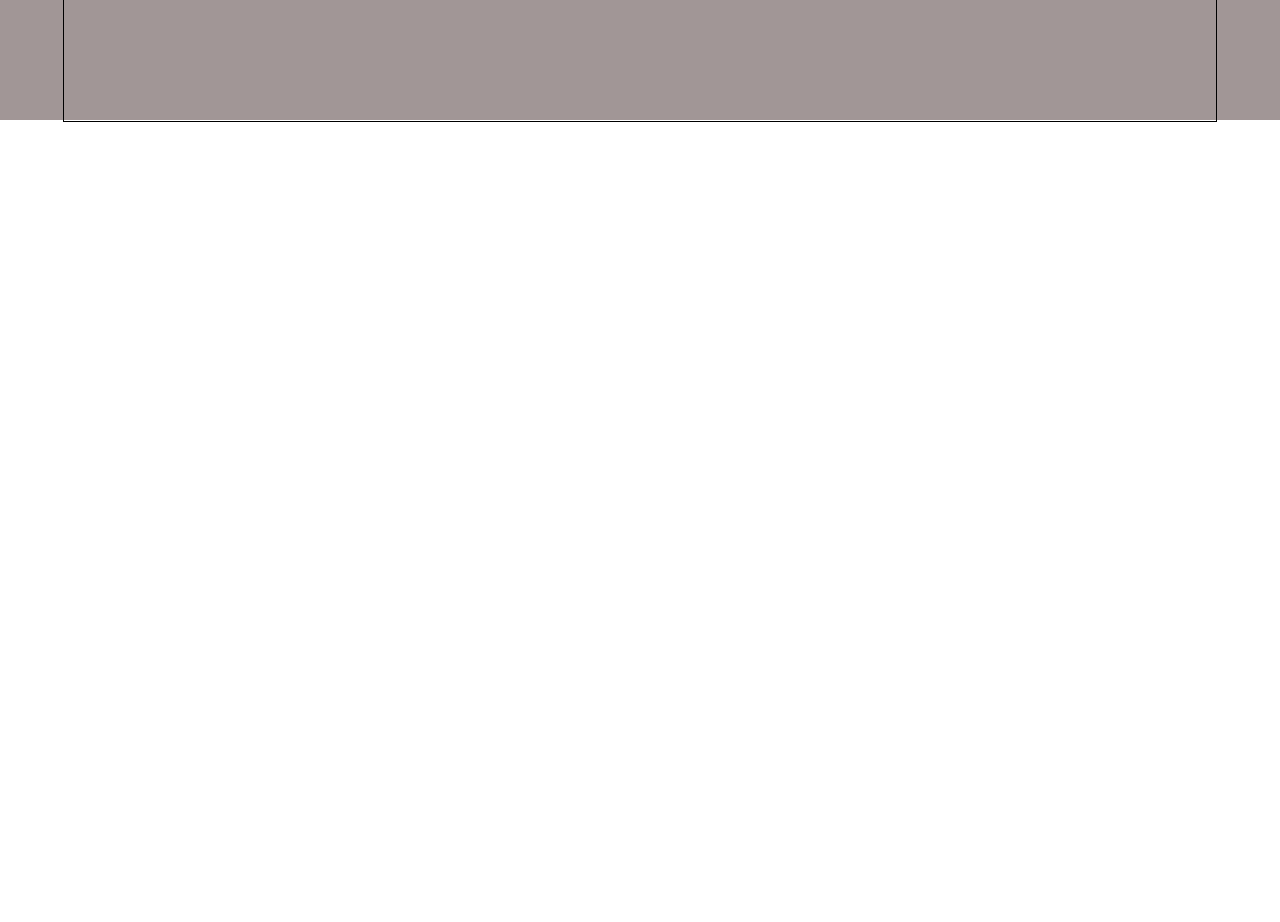
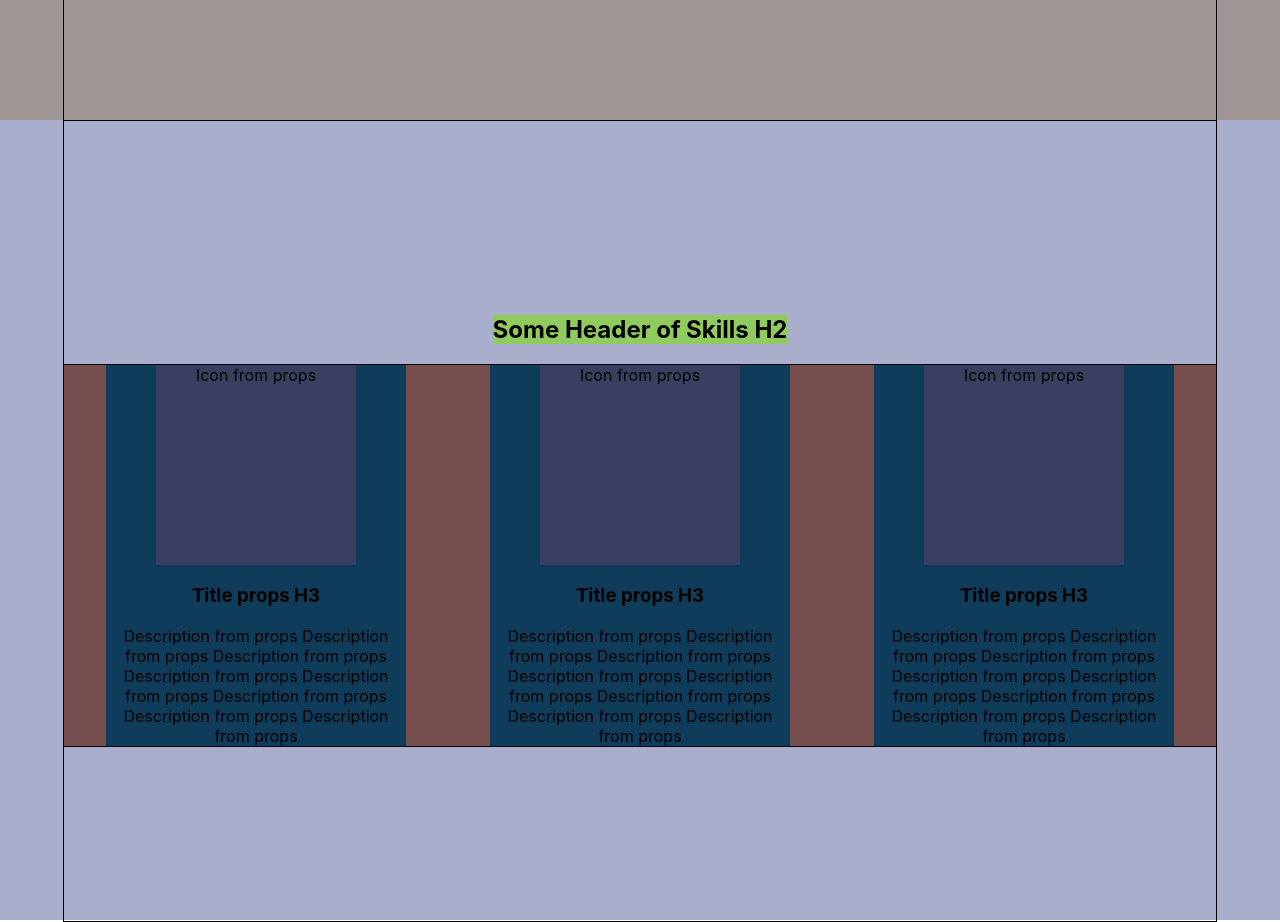
Before and after one commit to VadimLyutsko/Portfolio, a React (Create React App) app: page / in a window 1280 px wide. Shown: the part 760-1682 px from the top of the page. Before the commit the page ends 882 px from the top, so only its background shows below. Built offline with nearby package versions, Linux system fonts and the light colour scheme.

Commit message:
Add skills-block

```diff
--- a/src/App.tsx
+++ b/src/App.tsx
@@ -2,12 +2,14 @@
 import './App.css';
 import {Header} from './header/Header';
 import {Main} from './main/Main';
+import {Skills} from './skills/Skills';
 
 function App() {
     return (
         <div className="App">
             <Header/>
             <Main/>
+            <Skills/>
         </div>
     );
 }
--- /dev/null
+++ b/src/common/styles/Container.module.css
@@ -0,0 +1,9 @@
+.container {
+    height: 100%;
+    width: 90%;
+    border: 1px solid;
+    margin: 0 auto;
+    display: flex;
+    align-items: center;
+    justify-content: space-around;
+}
--- a/src/main/Main.module.css
+++ b/src/main/Main.module.css
@@ -1,16 +1,6 @@
 .main {
     height: 100vh;
     background-color: #a19696;
-}
-
-.container {
-    height: 100%;
-    width: 90%;
-    border: 1px solid;
-    margin: 0 auto;
-    display: flex;
-    align-items: center;
-    justify-content: space-around;
 }
 
 .text {
--- a/src/main/Main.tsx
+++ b/src/main/Main.tsx
@@ -1,10 +1,11 @@
 import React from 'react';
 import style from './Main.module.css';
+import styleContainer from '../common/styles/Container.module.css';
 
 export const Main = () => {
     return (
         <div className={style.main}>
-            <div className={style.container}>
+            <div className={styleContainer.container}>
                 <div className={style.text}>
                     <span>Some text in Main</span>
                     <h1>Text H1</h1>
--- /dev/null
+++ b/src/skills/Skills.module.css
@@ -0,0 +1,22 @@
+.skillsBlock {
+    height: 100vh;
+    background-color: #a9aecc;
+}
+
+.title {
+    background-color: #8fcb5d;
+}
+
+.skillsContainer {
+    flex-direction: column;
+    justify-content: center;
+}
+
+.skills {
+    border: 1px solid;
+    width: 100%;
+    min-height: 300px;
+    background-color: #774e4e;
+    display: flex;
+    justify-content: space-around;
+}
--- /dev/null
+++ b/src/skills/Skills.tsx
@@ -0,0 +1,20 @@
+import React from 'react';
+import style from './Skills.module.css';
+import styleContainer from '../common/styles/Container.module.css';
+import {Skill} from './skill/Skill';
+
+export const Skills = () => {
+    return (
+        <div className={style.skillsBlock}>
+            <div className={`${styleContainer.container} ${style.skillsContainer}`}>
+                <h2 className={style.title}>Some Header  of Skills H2</h2>
+
+                <div className={style.skills}>
+                    <Skill/>
+                    <Skill/>
+                    <Skill/>
+                </div>
+            </div>
+        </div>
+    );
+};
--- /dev/null
+++ b/src/skills/skill/Skill.module.css
@@ -0,0 +1,21 @@
+.skill{
+    width: 300px;
+    min-height: 200px;
+    background-color: #0e3c5a;
+}
+
+
+.icon{
+width: 200px;
+    height: 200px;
+    background-color: #3a3f62;
+    margin: auto;
+}
+
+.title{
+
+}
+
+.description{
+
+}
--- /dev/null
+++ b/src/skills/skill/Skill.tsx
@@ -0,0 +1,14 @@
+import React from 'react';
+import style from './Skill.module.css';
+
+export const Skill = () => {
+    return (
+        <div className={style.skill}>
+            <div className={style.icon}>Icon from props</div>
+            <h3 className={style.title}>Title props H3</h3>
+            <span className={style.description}>
+                Description from props Description from props Description from props Description from props Description from props Description from props Description from props Description from props
+            </span>
+        </div>
+    );
+};
```
